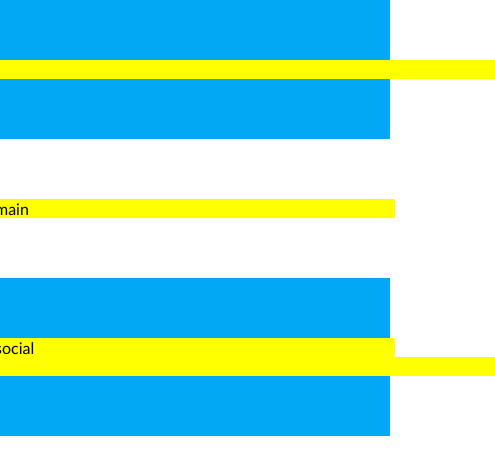
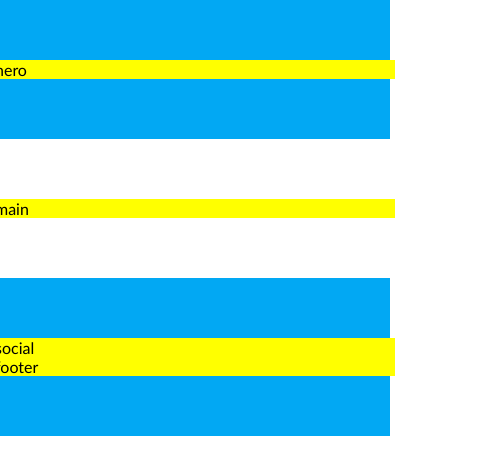
Before and after one commit to saulius334/9-comingsoon-inclass, a website: page index.html in a window 390 px wide. Shown: the whole page, 495 px wide, since content can reach past the window. Drawn offline with Linux system fonts and the light colour scheme.

Commit message:
responsive fix

```diff
--- a/css/base/layout.css
+++ b/css/base/layout.css
@@ -12,21 +12,29 @@ background-color: yellow;
     margin: 0 calc(50% - 300px);
     background-color: yellow;
     }
-    @media (max-width:1100px) {
+@media (max-width:1100px) {
         .container > .row {
         width: 800px;
         margin: 0 calc(50% - 400px);
         background-color: yellow;
     }
-    @media (max-width:800px) {
+}
+@media (max-width:800px) {
         .container > .row {
         width: 600px;
         margin: 0 calc(50% - 300px);
         background-color: yellow;
     }
-    @media (max-width:600px) {
+}
+@media (max-width:600px) {
         .container > .row {
         width: 400px;
         margin: 0 calc(50% - 200px);
         background-color: yellow;
-    }
+        }
+        .container > .row-short {
+            width: 400px;
+            margin: 0 calc(50% - 200px);
+            background-color: yellow;
+        }
+}
```
